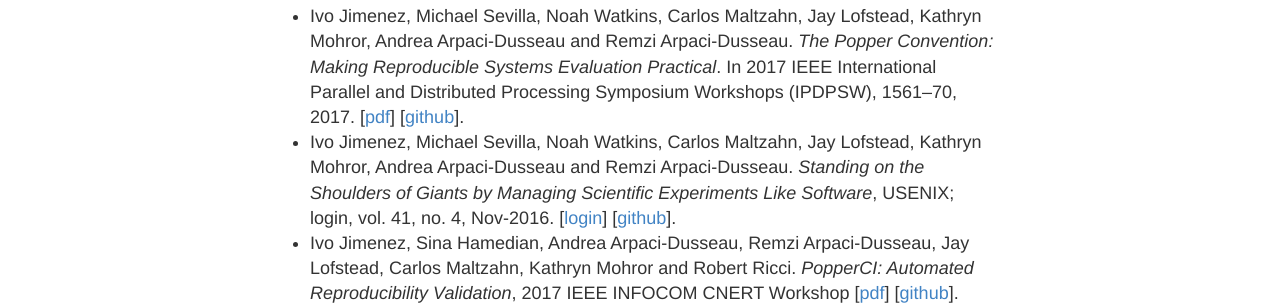
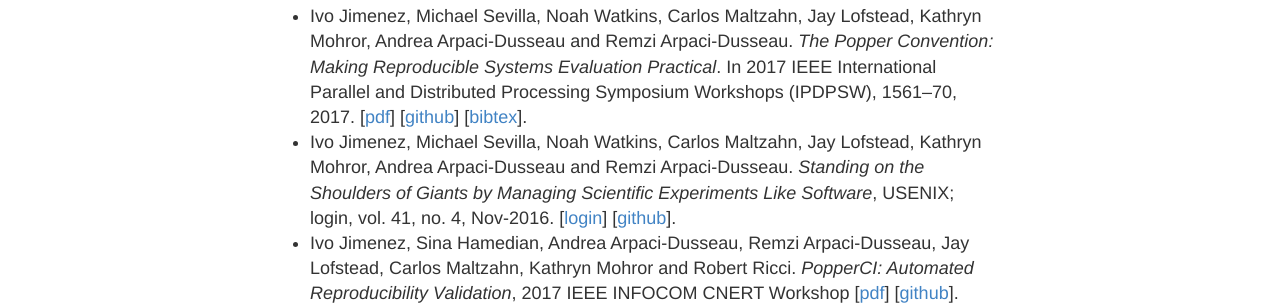
Before and after one commit to getpopper/popper, a Jekyll site: the page built from pubs.md, in a window 1280 px wide. Shown: the part 263-568 px from the top of the page. Built offline with Jekyll 4.4.1, drawn with Linux system fonts in a browser that asks for light colours.

Commit message:
Adds link to medium blog and bibtex link for main popper repo

```diff
--- a/_layouts/default.html
+++ b/_layouts/default.html
@@ -27,7 +27,7 @@
           </div>
           <nav>
             <a href="http://popper.readthedocs.io/en/latest/protocol/intro_to_popper.html">Overview</a>
-            <a href="{{ site.baseurl }}/blog">Blog</a>
+            <a href="https://medium.com/getpopper">Blog</a>
             <a href="{{ site.baseurl }}/pubs">Publications</a>
             <a href="https://github.com/systemslab/popper">GitHub</a>
           </nav>
--- a/pubs.md
+++ b/pubs.md
@@ -11,7 +11,8 @@
     Arpaci-Dusseau. _The Popper Convention: Making Reproducible
     Systems Evaluation Practical_. In 2017 IEEE International Parallel
     and Distributed Processing Symposium Workshops (IPDPSW), 1561–70, 2017.
-    \[[pdf][repparpdf]\] \[[github][reppargh]\].
+    \[[pdf][repparpdf]\] \[[github][reppargh]\]
+    \[[bibtex][repparbib]\].
   * Ivo Jimenez, Michael Sevilla, Noah Watkins, Carlos Maltzahn, Jay
     Lofstead, Kathryn Mohror, Andrea Arpaci-Dusseau and Remzi
     Arpaci-Dusseau. _Standing on the Shoulders of Giants by Managing
```
Also changed, not shown: other parts of pubs.md (+1 -0 lines).
